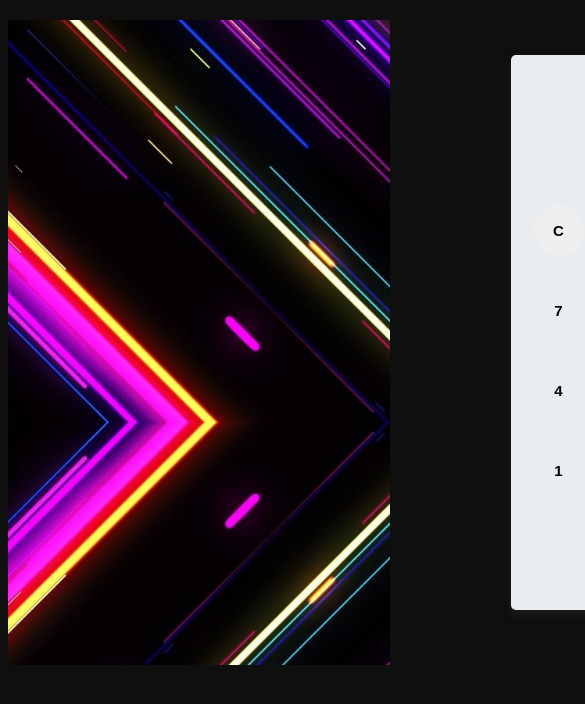
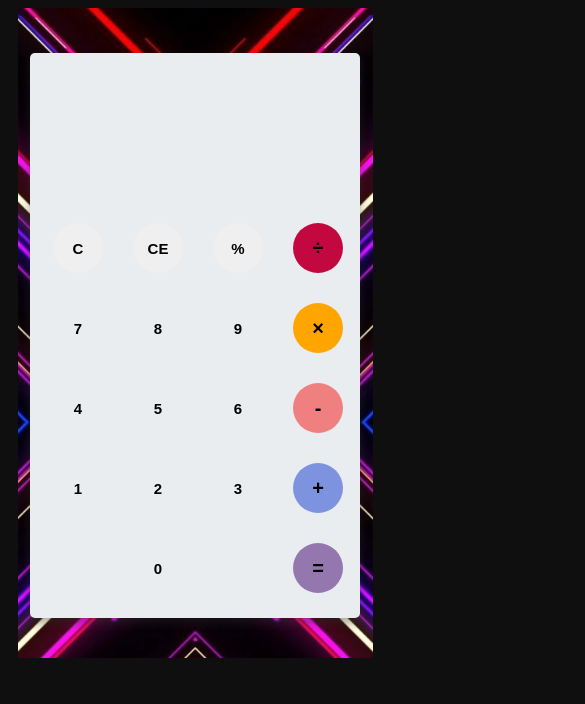
Before and after one commit to sabdadev/calculator, a plain HTML site: page index.html in a window 390 px wide. Shown: the top 704 px of the page, 585 px wide, since content can reach past the window. Drawn offline with nearby package versions, Linux system fonts and the light colour scheme.

Commit message:
Update responsive.css

```diff
--- a/responsive.css
+++ b/responsive.css
@@ -1,8 +1,148 @@
-@media(max-width : 670px) {
-    width: 100%;
+@media(max-width: 640px) {
+    body {
+        padding: 0;
+        padding-top: 8px;
+        margin: auto;
+    }
 
+    #container {
+        width: 355px;
+        height: 625px;
+        margin: auto;
+        padding-top: 15px;
+        background-size: cover;
+        background-position: center;
+        background-attachment: fixed;
+        align-items: center;
+    }
+
+    #calculator {
+        width: 320px;
+        height: 550px;
+        position: relative;
+        align-items: center;
+
+        margin: auto;
+        top: 20px;
+    }
+
+    #calculator:hover {
+        box-shadow: 0 0 5px #03e9f4,
+            0 0 10px #03e9f4,
+            0 0 15px #03e9f4,
+            0 0 25px #03e9f4;
+        transition: 0.5s;
+    }
 }
 
-@media(max-width: 1000px) {
-    width: 100%
+@media(max-width: 736px) {
+    body {
+        padding: 0;
+        padding-top: 8px;
+        margin: auto;
+    }
+
+    #container {
+        width: 390px;
+        height: 800px;
+        margin: auto;
+        padding-top: 15px;
+        background-size: cover;
+        background-position: center;
+        background-attachment: fixed;
+        align-items: center;
+    }
+
+    #calculator {
+        width: 330px;
+        height: 580px;
+        position: relative;
+        align-items: center;
+
+        margin: auto;
+        top: 90px;
+    }
+
+    #calculator:hover {
+        box-shadow: 0 0 5px #03e9f4,
+            0 0 10px #03e9f4,
+            0 0 15px #03e9f4,
+            0 0 25px #03e9f4;
+        transition: 0.5s;
+    }
+
+    #result {
+        height: 140px;
+    }
+
+    #history {
+        text-align: right;
+        height: 20px;
+        margin: 0 20px;
+        padding-top: 20px;
+
+    }
+
+    #output {
+        text-align: right;
+        height: 60px;
+        margin: 10px 20px;
+
+    }
 }
+
+@media(max-width: 667px) {
+    body {
+        padding: 0;
+        padding-top: 8px;
+        margin: auto;
+    }
+
+    #container {
+        width: 355px;
+        height: 635px;
+        margin: auto;
+        padding-top: 15px;
+        background-size: cover;
+        background-position: center;
+        background-attachment: fixed;
+        align-items: center;
+    }
+
+    #calculator {
+        width: 330px;
+        height: 565px;
+        position: relative;
+        align-items: center;
+
+        margin: auto;
+        top: 30px;
+    }
+
+    #calculator:hover {
+        box-shadow: 0 0 5px #03e9f4,
+            0 0 10px #03e9f4,
+            0 0 15px #03e9f4,
+            0 0 25px #03e9f4;
+        transition: 0.5s;
+    }
+
+    #result {
+        height: 140px;
+    }
+
+    #history {
+        text-align: right;
+        height: 20px;
+        margin: 0 20px;
+        padding-top: 20px;
+
+    }
+
+    #output {
+        text-align: right;
+        height: 60px;
+        margin: 10px 20px;
+
+    }
+}
```
